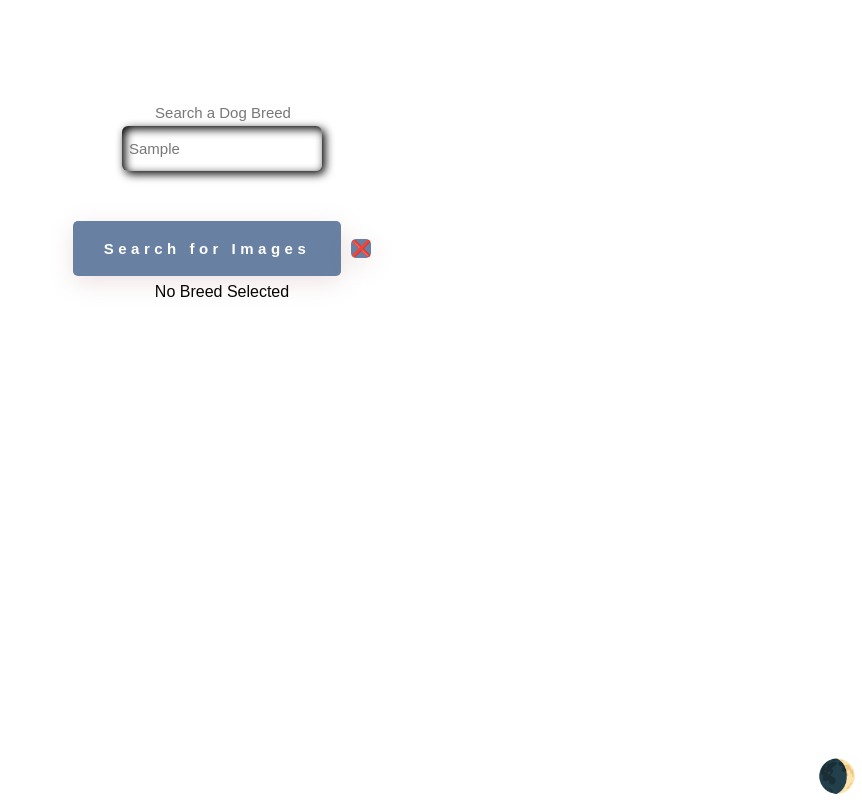
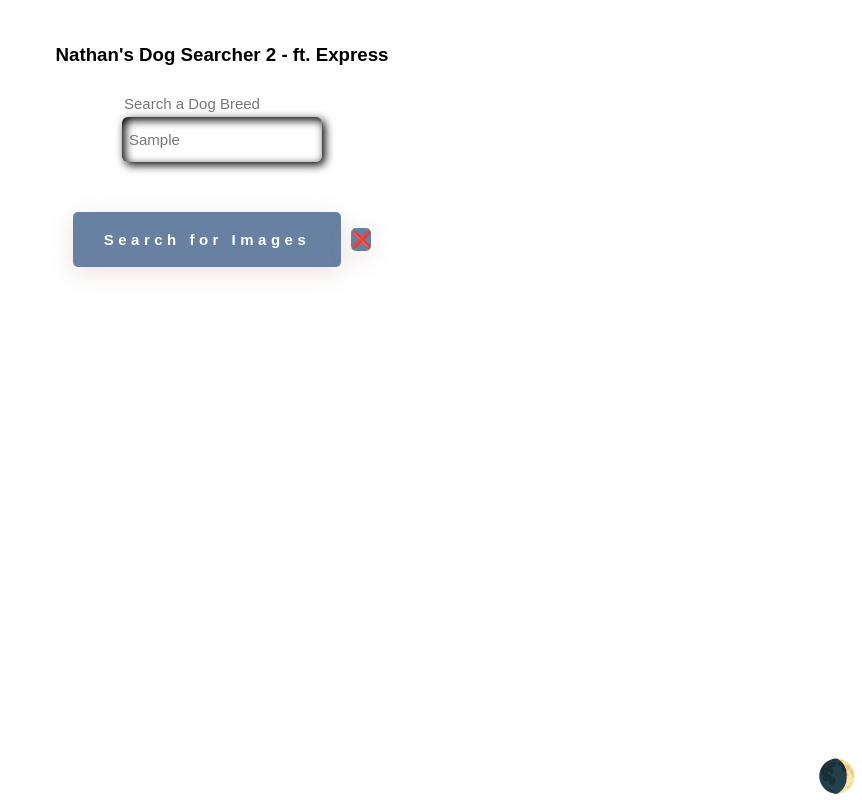
Before and after one commit to nta45/cs355, a website: page Week 4/public/dog.html in a window 1280 px wide. Both pictures are taken after typing "Sample" into the empty fields and a click on the button "Search for Images". Shown: the whole page, without its empty margins (418-1280 px from the left). Drawn offline with Linux system fonts and the light colour scheme; no server answers.

Commit message:
final cs355 week 4 edits

```diff
--- a/Week 4/public/dog.css
+++ b/Week 4/public/dog.css
@@ -12,7 +12,7 @@
   display: flex;
   flex-direction: column;
   gap: 7px;
-  margin-top: 10%;
+  margin-top: 2%!important;
   align-items: center;
 }
 
--- a/Week 4/public/dog.html
+++ b/Week 4/public/dog.html
@@ -2,13 +2,15 @@
 <head>
     <meta charset="UTF-8">
     <meta name="viewport" content="width=device-width, initial-scale=1.0">
-    <title>Nathan's Dog Searcher</title>
+    <title>Nathan's Dog Searcher 2 - ft. Express</title>
     <link rel="stylesheet" href="../../Week 2/styles/style.css">
-    <link rel="stylesheet" href="https://nta45.github.io/cs355/Week 3/dog.css">
+    <link rel="stylesheet" href="dog.css">
 </head>
 <body>
     <div class="content">
+        <h3>Nathan's Dog Searcher 2 - ft. Express</h3><br>
         <div class="container">
+
                 <input style="color: #777!important;" list="breeds" required type="text" id = "breed" name="text" class="input">
                 <br>
                 <br>
--- a/Week 4/public/dogscript.js
+++ b/Week 4/public/dogscript.js
@@ -37,9 +37,16 @@ function main() {
     }
 }
 
-setInterval(main, 5000);
+let intervalId;
 
 x('.reset').addEventListener('click', () => {
     x('.dog-images').innerHTML = "";
     x('#breed').value = "";
+    clearInterval(intervalId);
 });
+
+x('#search').addEventListener("click", () => {
+    clearInterval(intervalId);
+    main();
+    intervalId = setInterval(main, 5000);
+});
```
Also changed, not shown: Week 3/dogscript.js (+8 -1 lines), admin.html (+1 -1 lines).
